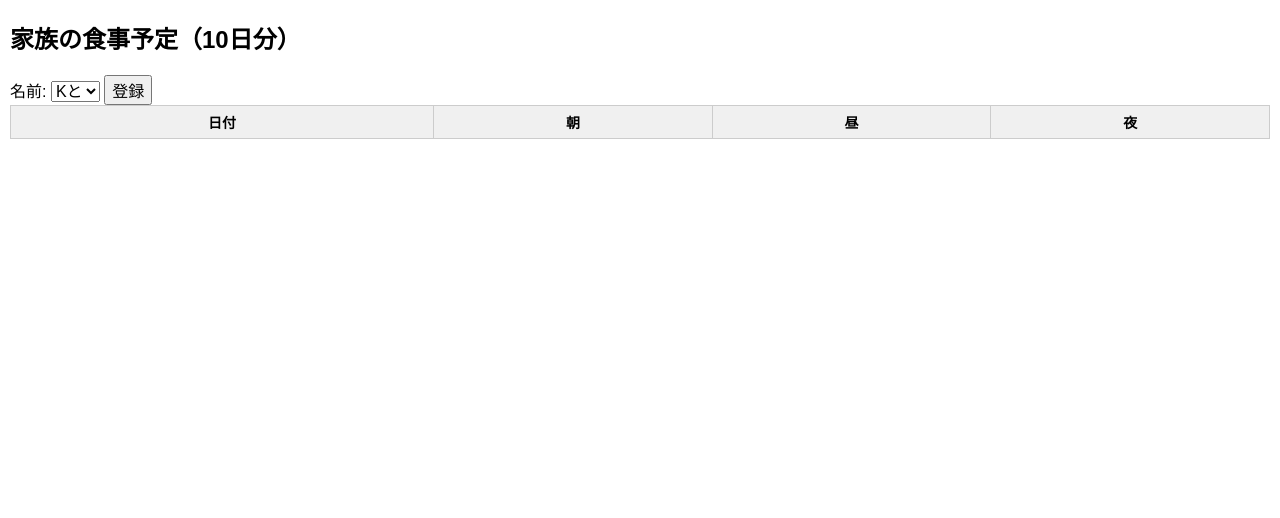
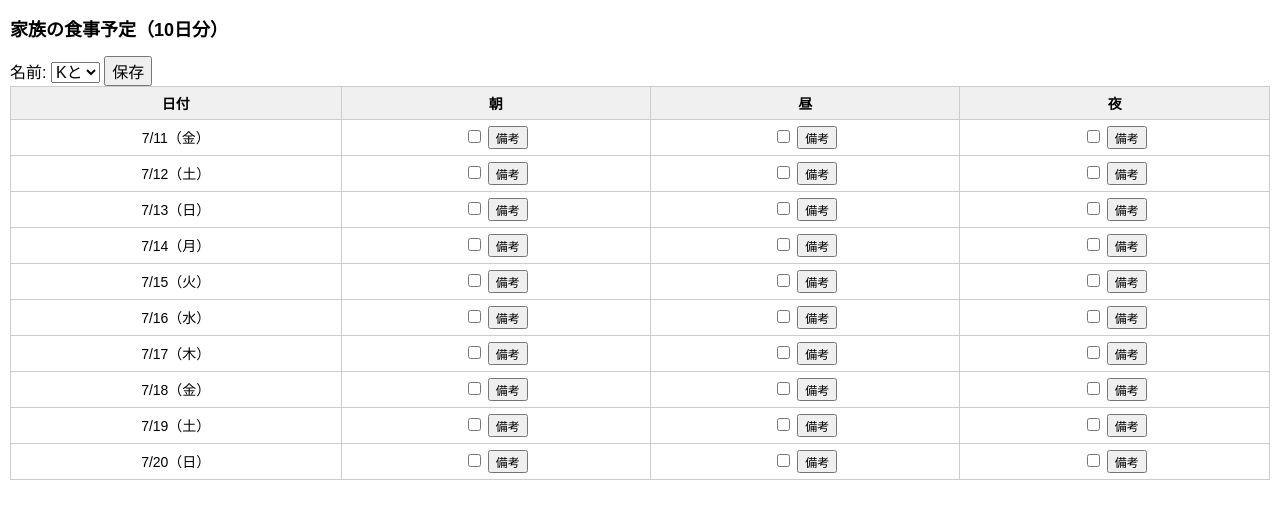
Before and after one commit to KaitoNirasawa/MealSchedule, a plain HTML site: page index.html in a window 1280 px wide. Both pictures are taken after a click on the button "登録". Drawn offline with Linux system fonts and the light colour scheme; no server answers.

Commit message:
Update index.html

```diff
--- a/index.html
+++ b/index.html
@@ -1,31 +1,75 @@
 <!DOCTYPE html>
 <html lang="ja">
 <head>
-<meta charset="UTF-8" />
-<meta name="viewport" content="width=device-width, initial-scale=1" />
+  <meta charset="UTF-8">
+  <meta name="viewport" content="width=device-width, initial-scale=1.0">
   <title>家族の食事予定</title>
   <style>
-  body { font-family: sans-serif; margin: 10px; font-size: 16px; }
-  table { border-collapse: collapse; width: 100%; font-size: 14px; }
-  th, td { border: 1px solid #ccc; padding: 6px; text-align: center; }
-  th { background: #f0f0f0; }
-  button, select { font-size: 16px; }
-  .hidden { display: none; }
-  .note-button { margin-left: 4px; font-size: 12px; cursor: pointer; }
-  .detail-row { background: #fafafa; }
-  .detail-box { padding: 10px; font-size: 14px; text-align: left; }
+    body {
+      font-family: sans-serif;
+      margin: 10px;
+      font-size: 16px;
+    }
+    table {
+      border-collapse: collapse;
+      width: 100%;
+      font-size: 14px;
+    }
+    th, td {
+      border: 1px solid #ccc;
+      padding: 6px;
+      text-align: center;
+    }
+    th {
+      background: #f0f0f0;
+    }
+    select, textarea, button {
+      font-size: 16px;
+    }
+    .hidden {
+      display: none;
+    }
+    .note-button {
+      margin-left: 4px;
+      font-size: 12px;
+      cursor: pointer;
+    }
+    .detail-row {
+      background: #fafafa;
+    }
+    .detail-box {
+      padding: 10px;
+      font-size: 14px;
+      text-align: left;
+    }
     @media screen and (max-width: 600px) {
-    table, thead, tbody, th, td, tr { display: block; }
-    thead tr { display: none; }
-    tr { margin-bottom: 10px; border: 1px solid #ccc; padding: 6px; }
-    td { border: none; padding: 4px 8px; position: relative; text-align: left; }
-    td::before { content: attr(data-label); font-weight: bold; display: block; }
+      table, thead, tbody, th, td, tr {
+        display: block;
+      }
+      thead tr {
+        display: none;
+      }
+      tr {
+        margin-bottom: 10px;
+        border: 1px solid #ccc;
+        padding: 6px;
+      }
+      td {
+        border: none;
+        padding: 4px 8px;
+        position: relative;
+        text-align: left;
+      }
+      td::before {
+        content: attr(data-label);
+        font-weight: bold;
+        display: block;
+      }
     }
   </style>
 </head>
 <body>
-  <h2>家族の食事予定（10日分）</h2>
-
+  <h2 style="font-size:18px">家族の食事予定（10日分）</h2>
   <label>名前:
     <select id="nameSelect">
       <option value="Kと">Kと</option>
@@ -37,7 +81,7 @@
   <button id="registerBtn" onclick="toggleRegistration()">登録</button>
   <button id="saveBtn" class="hidden" onclick="saveData()">保存</button>
 
-  <table id="mealTable" aria-label="食事予定テーブル">
+  <table id="mealTable">
     <thead>
       <tr>
         <th>日付</th>
@@ -50,25 +94,15 @@
   </table>
 
   <script>
-    const API_URL = 'ここにGoogle Apps ScriptのウェブアプリURLを貼ってください';
     const members = ['Kと', 'Tし', 'Aり', 'Yこ'];
+    const API_URL = 'https://script.google.com/macros/s/AKfycbxeG4ZFstT4bu9O0rUlrT9_LDH2HJOG6-I6q3NTgTwqagy0HbLxGEjNYDX7JkhrbRTc/exec';
     let data = {};  // { '日付': { 朝: [], 昼: [], 夜: [], 備考: {} } }
     let isRegistering = false;
     let openDetailDate = null;
 
-    // 日付文字列を作成（例：7/11（木））
-    function getDateString(offset) {
-      const date = new Date();
-      date.setDate(date.getDate() + offset);
-      const wdays = ['日', '月', '火', '水', '木', '金', '土'];
-      return `${date.getMonth() + 1}/${date.getDate()}（${wdays[date.getDay()]}）`;
-    }
-
-    // データ取得
     async function fetchData() {
       try {
         const res = await fetch(API_URL);
-        if (!res.ok) throw new Error('データ取得失敗');
         const rows = await res.json();
         data = {};
         rows.forEach(({date, meal, name, note}) => {
@@ -78,94 +112,97 @@
         });
         renderTable();
       } catch (err) {
-        alert('データの取得に失敗しました。');
-        console.error(err);
+        console.error('データ取得失敗', err);
       }
     }
 
-    // 保存処理
     async function saveData() {
-      const name = document.getElementById('nameSelect').value;
-      const checkboxes = document.querySelectorAll('input[type="checkbox"][data-date]');
+      const name = document.getElementById("nameSelect").value;
+      const checkboxes = document.querySelectorAll("input[type='checkbox'][data-date]");
 
-      // 登録者の既存データを一旦クリア
       for (let i = 0; i < 10; i++) {
         const dateStr = getDateString(i);
-        ['朝', '昼', '夜'].forEach(meal => {
-          const idx = data[dateStr][meal].indexOf(name);
-          if (idx !== -1) data[dateStr][meal].splice(idx, 1);
+        ['朝','昼','夜'].forEach(meal => {
           const noteKey = `${dateStr}_${meal}_${name}`;
           delete data[dateStr].備考[noteKey];
+          const index = data[dateStr][meal].indexOf(name);
+          if (index !== -1) data[dateStr][meal].splice(index, 1);
         });
       }
 
-      // チェックされた箇所を追加
       checkboxes.forEach(cb => {
-        if (cb.checked) {
         const date = cb.dataset.date;
         const meal = cb.dataset.meal;
+        const list = data[date][meal];
         const noteKey = `${date}_${meal}_${name}`;
-          if (!data[date][meal].includes(name)) data[date][meal].push(name);
-          const note = cb.dataset.note || '';
+
+        if (cb.checked) {
+          if (!list.includes(name)) list.push(name);
+          const note = cb.dataset.note || "";
           if (note) data[date].備考[noteKey] = note;
         }
       });
 
-      // 送信用データに変換
       const allRows = [];
       Object.keys(data).forEach(date => {
-        ['朝', '昼', '夜'].forEach(meal => {
+        ['朝','昼','夜'].forEach(meal => {
           data[date][meal].forEach(name => {
             const noteKey = `${date}_${meal}_${name}`;
-            allRows.push({ date, meal, name, note: data[date].備考[noteKey] || '' });
+            const note = data[date].備考[noteKey] || "";
+            allRows.push({date, meal, name, note});
           });
         });
       });
 
       try {
-        const res = await fetch(API_URL, {
+        await fetch(API_URL, {
           method: 'POST',
-          headers: { 'Content-Type': 'application/json' },
+          mode: 'no-cors',
+          headers: {'Content-Type': 'application/json'},
           body: JSON.stringify(allRows)
         });
-        if (!res.ok) throw new Error('保存に失敗しました');
-        const resJson = await res.json();
-        if (resJson.result !== 'success') throw new Error('サーバーエラー');
-        alert('保存しました');
-        toggleRegistration(false);
+        isRegistering = false;
+        document.getElementById("registerBtn").classList.remove("hidden");
+        document.getElementById("saveBtn").classList.add("hidden");
         fetchData();
       } catch (err) {
-        alert(err.message || '保存時にエラーが発生しました');
+        alert("保存に失敗しました");
         console.error(err);
       }
     }
 
-    // テーブル描画
+    function getDateString(offset) {
+      const date = new Date();
+      date.setDate(date.getDate() + offset);
+      const weekday = ['日','月','火','水','木','金','土'][date.getDay()];
+      return `${date.getMonth() + 1}/${date.getDate()}（${weekday}）`;
+    }
+
     function renderTable() {
-      const tbody = document.getElementById('mealBody');
-      tbody.innerHTML = '';
-      const name = document.getElementById('nameSelect').value;
+      const tbody = document.getElementById("mealBody");
+      tbody.innerHTML = "";
+      const name = document.getElementById("nameSelect").value;
 
       for (let i = 0; i < 10; i++) {
         const dateStr = getDateString(i);
         if (!data[dateStr]) {
           data[dateStr] = { 朝: [], 昼: [], 夜: [], 備考: {} };
         }
-        const row = document.createElement('tr');
+        const row = document.createElement("tr");
 
         if (isRegistering) {
-          // チェックボックス＋備考ボタン表示
-          const createCell = meal => {
+          const renderCell = (meal) => {
             const checked = data[dateStr][meal].includes(name) ? 'checked' : '';
-            return `
-              <td data-label="${meal}">
-                <input type="checkbox" data-date="${dateStr}" data-meal="${meal}" ${checked} />
-                <button class="note-button" onclick="openNotePopup('${dateStr}','${meal}','${name}')">備考</button>
-              </td>`;
+            const noteKey = `${dateStr}_${meal}_${name}`;
+            return `<input type="checkbox" data-date="${dateStr}" data-meal="${meal}" ${checked}>` +
+                   `<button class="note-button" onclick="openNotePopup('${noteKey}')">備考</button>`;
           };
-
-          row.innerHTML = `<td data-label="日付">${dateStr}</td>` +
-            createCell('朝') + createCell('昼') + createCell('夜');
+          row.innerHTML = `
+            <td data-label="日付">${dateStr}</td>
+            <td data-label="朝">${renderCell('朝')}</td>
+            <td data-label="昼">${renderCell('昼')}</td>
+            <td data-label="夜">${renderCell('夜')}</td>
+          `;
         } else {
           row.innerHTML = `
             <td data-label="日付"><button onclick="toggleDetail('${dateStr}')">${dateStr}</button></td>
@@ -176,21 +213,60 @@
         }
         tbody.appendChild(row);
 
-        // 詳細行（登録モードでないときのみ表示）
         if (openDetailDate === dateStr && !isRegistering) {
-          const detailRow = document.createElement('tr');
-          detailRow.className = 'detail-row';
+          const detailRow = document.createElement("tr");
+          detailRow.classList.add("detail-row");
           detailRow.innerHTML = `<td colspan="4" class="detail-box">${generateDetailHtml(dateStr)}</td>`;
           tbody.appendChild(detailRow);
         }
       }
     }
 
-    // 登録モード切替
-    function toggleRegistration(forceOff) {
-      if (typeof forceOff === 'boolean') {
-        isRegistering = !forceOff;
+    function toggleRegistration() {
+      isRegistering = !isRegistering;
+      document.getElementById("registerBtn").classList.toggle("hidden", isRegistering);
+      document.getElementById("saveBtn").classList.toggle("hidden", !isRegistering);
+      openDetailDate = null;
+      renderTable();
+    }
+
+    function openNotePopup(key) {
+      const current = data[getDateFromKey(key)].備考[key] || "";
+      const input = prompt("備考を入力してください：", current);
+      if (input !== null) {
+        data[getDateFromKey(key)].備考[key] = input;
+      }
+    }
+
+    function getDateFromKey(key) {
+      return key.split("_")[0];
+    }
+
+    function toggleDetail(dateStr) {
+      if (openDetailDate === dateStr) {
+        openDetailDate = null;
       } else {
-        isRegistering = !isRegistering;
+        openDetailDate = dateStr;
       }
-      document.getElementById('registerBtn').
+      renderTable();
+    }
+
+    function generateDetailHtml(dateStr) {
+      const d = data[dateStr];
+      let html = `<h3>${dateStr}の詳細</h3>`;
+      ['朝', '昼', '夜'].forEach(meal => {
+        html += `<strong>${meal}</strong><ul>`;
+        d[meal].forEach(name => {
+          const noteKey = `${dateStr}_${meal}_${name}`;
+          const note = d.備考[noteKey] ? `（${d.備考[noteKey]}）` : "";
+          html += `<li>${name}${note}</li>`;
+        });
+        html += `</ul>`;
+      });
+      return html;
+    }
+
+    fetchData();
+  </script>
+</body>
+</html>
```
Lines whose indentation alone changed are shown as unchanged.
